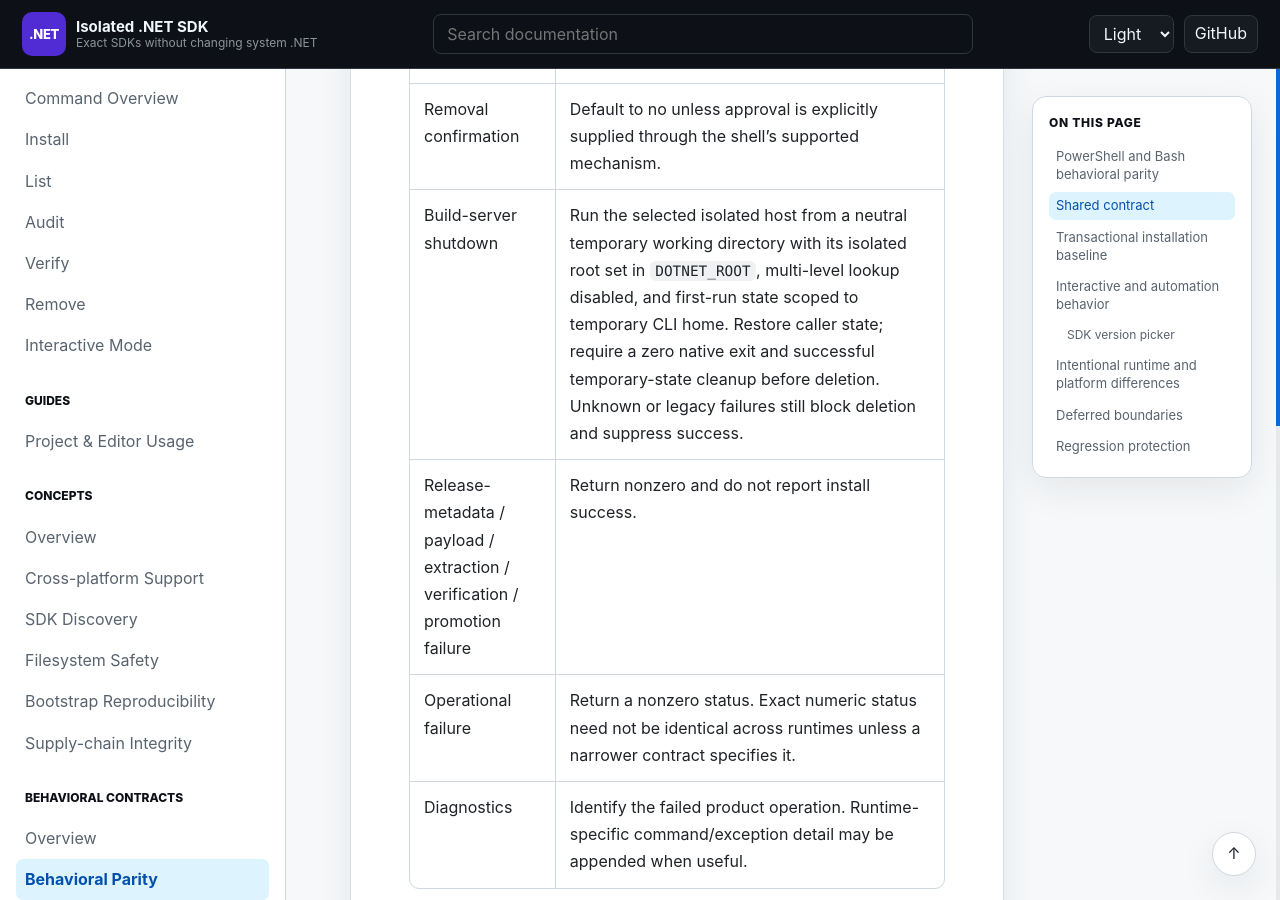
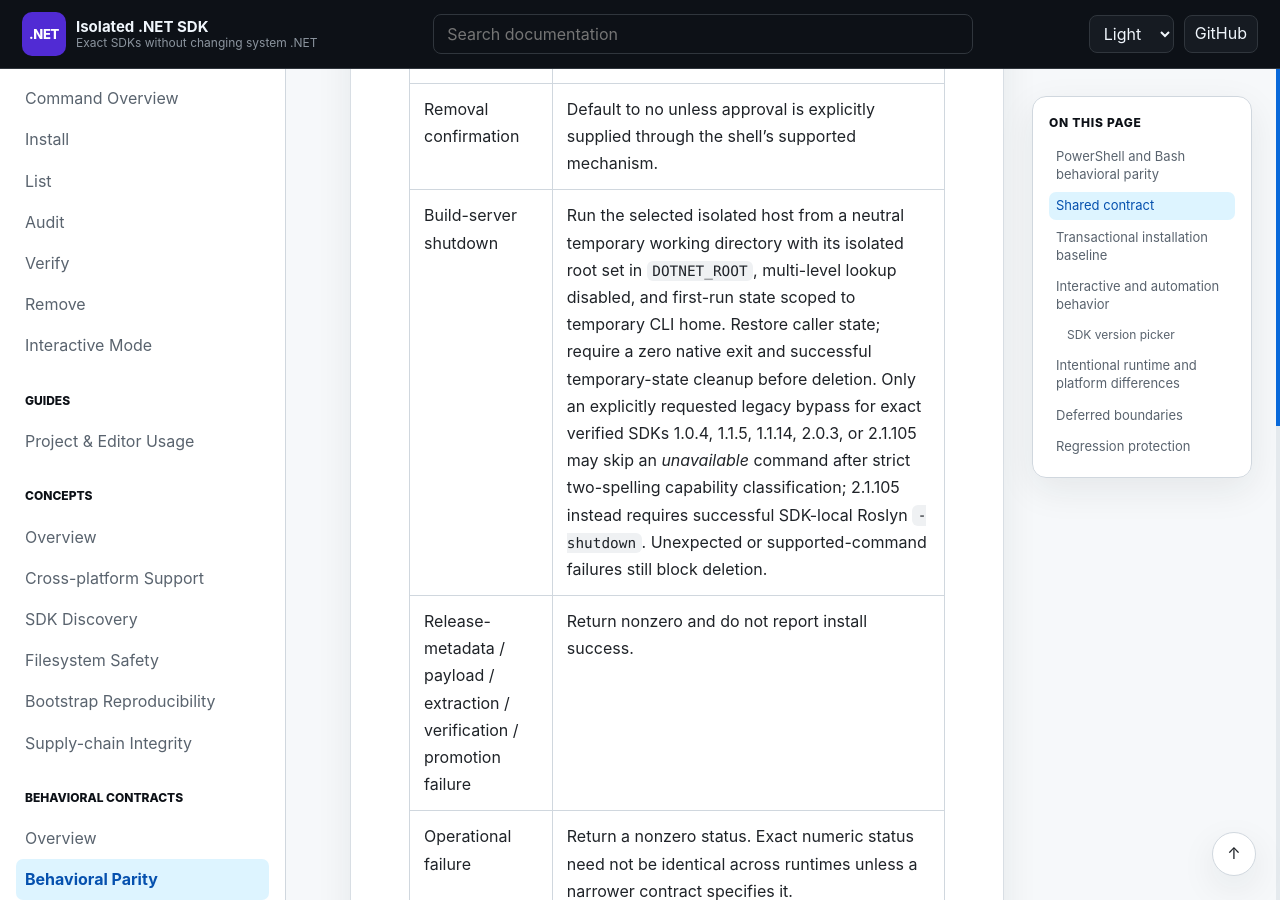
Before and after one commit to infoconex/isolated-dotnet-sdk, a Jekyll site: the page built from docs/contracts/behavioral-parity.md, in a window 1280 px wide and 900 px high, scrolled down 4251 px. Built offline with Jekyll 4.4.1, drawn with Linux system fonts in a browser that asks for light colours; our own code applies the rules of GitHub Pages for plain Markdown files.

Commit message:
docs: align removal safety and parity contracts for historical opt-in (#161)

```diff
--- a/docs/contracts/behavioral-parity.md
+++ b/docs/contracts/behavioral-parity.md
@@ -30,7 +30,7 @@ The supported operating-system/runtime matrix and intentional platform mechanics
 | Remove without a version | Present the installed isolated SDK picker. Explicit cancellation or an empty installed set is a normal no-change result. |
 | Remove with a version | Target only that version's directory under the isolated SDK root. |
 | Removal confirmation | Default to no unless approval is explicitly supplied through the shell's supported mechanism. |
-| Build-server shutdown | Run the selected isolated host from a neutral temporary working directory with its isolated root set in `DOTNET_ROOT`, multi-level lookup disabled, and first-run state scoped to temporary CLI home. Restore caller state; require a zero native exit and successful temporary-state cleanup before deletion. Unknown or legacy failures still block deletion and suppress success. |
+| Build-server shutdown | Run the selected isolated host from a neutral temporary working directory with its isolated root set in `DOTNET_ROOT`, multi-level lookup disabled, and first-run state scoped to temporary CLI home. Restore caller state; require a zero native exit and successful temporary-state cleanup before deletion. Only an explicitly requested legacy bypass for exact verified SDKs 1.0.4, 1.1.5, 1.1.14, 2.0.3, or 2.1.105 may skip an *unavailable* command after strict two-spelling capability classification; 2.1.105 instead requires successful SDK-local Roslyn `-shutdown`. Unexpected or supported-command failures still block deletion. |
 | Release-metadata / payload / extraction / verification / promotion failure | Return nonzero and do not report install success. |
 | Operational failure | Return a nonzero status. Exact numeric status need not be identical across runtimes unless a narrower contract specifies it. |
 | Diagnostics | Identify the failed product operation. Runtime-specific command/exception detail may be appended when useful. |
```
